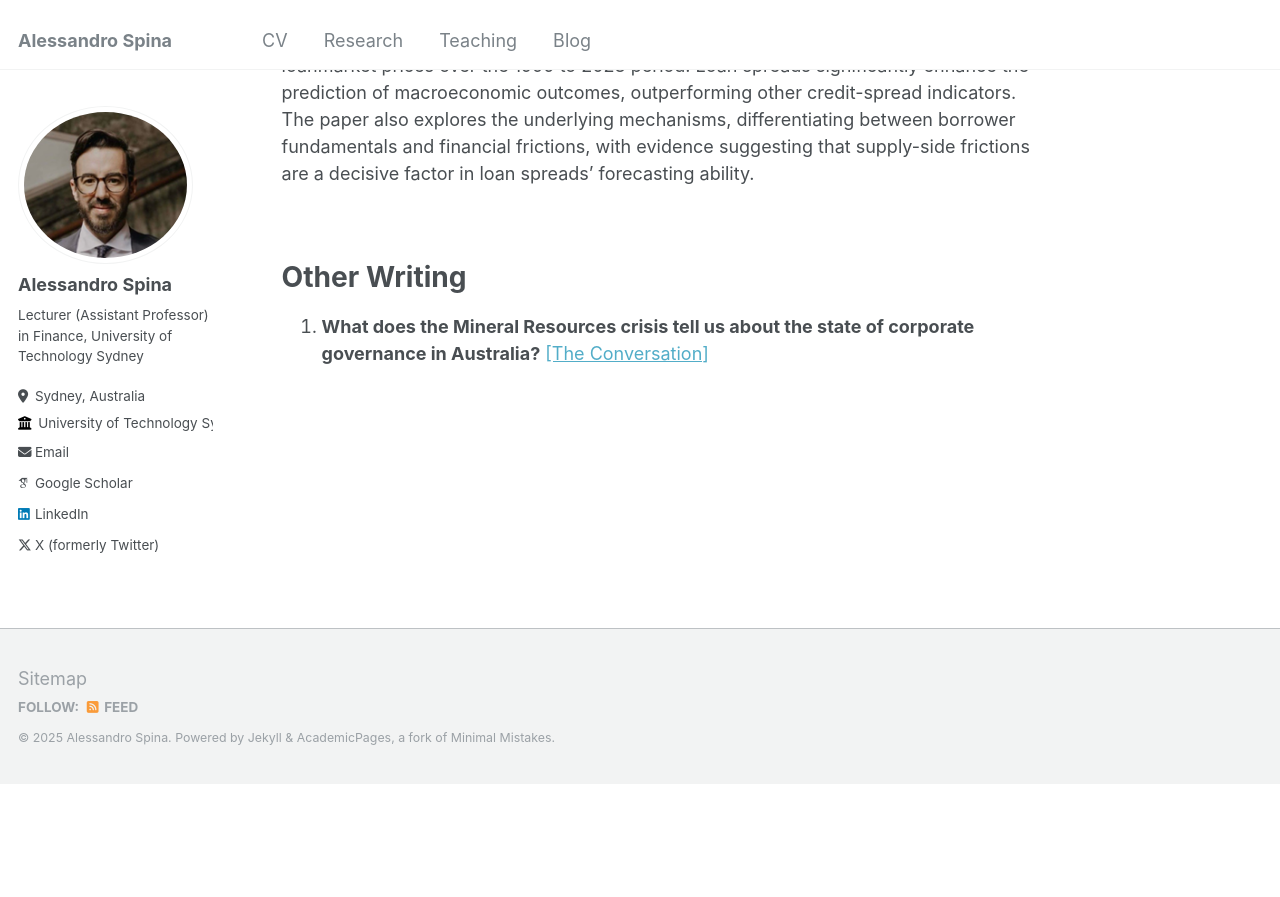
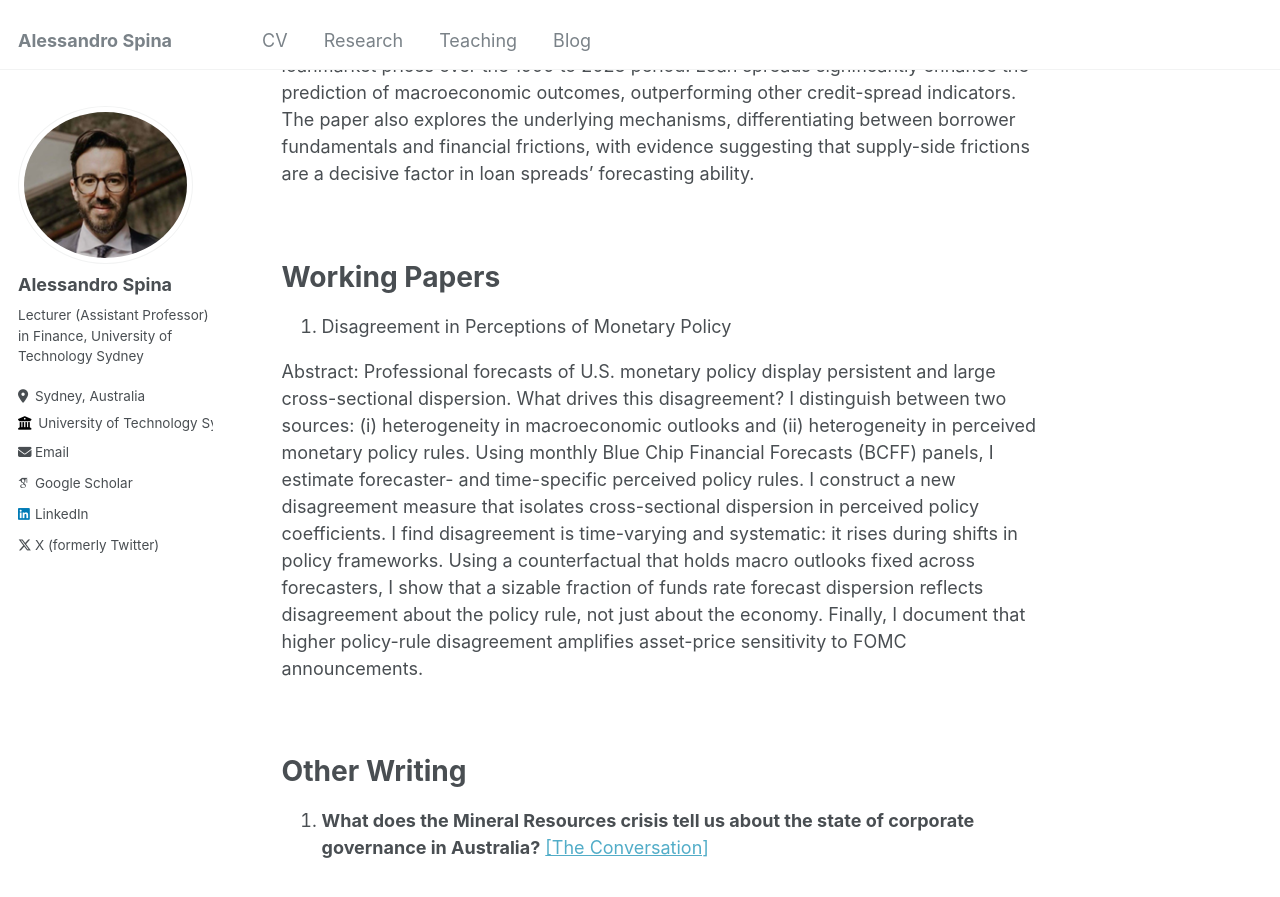
Before and after one commit to aspi6246/aspi6246.github.io, a Jekyll site: the page built from _pages/about.md, in a window 1280 px wide and 900 px high, scrolled down 533 px. Shown: the top 897 px of the window. Built offline with Jekyll 4.4.1, drawn with Linux system fonts in a browser that asks for light colours; some web fonts are replaced; before the commit the page ends 1316 px from its top, so only the background shows below that.

Commit message:
Update about.md

```diff
--- a/_pages/about.md
+++ b/_pages/about.md
@@ -22,6 +22,18 @@ Published Research
 Abstract: We investigate the predictive power of loan spreads for forecasting business cycles, specifically focusing on more constrained, intermediary-reliant firms. We introduce a novel loan-market-based credit spread constructed using secondary corporate loanmarket prices over the 1999 to 2023 period. Loan spreads significantly enhance the prediction of macroeconomic outcomes, outperforming other credit-spread indicators. The paper also explores the underlying mechanisms, differentiating between borrower fundamentals and financial frictions, with evidence suggesting that supply-side frictions are a decisive factor in loan spreads’ forecasting ability.
 
 
+<br>
+
+
+Working Papers
+======
+
+1. Disagreement in Perceptions of Monetary Policy
+
+Abstract: Professional forecasts of U.S. monetary policy display persistent and large cross-sectional dispersion. What drives this disagreement? I distinguish between two sources: (i) heterogeneity in macroeconomic outlooks and (ii) heterogeneity in perceived monetary policy rules. Using monthly Blue Chip Financial Forecasts (BCFF) panels, I estimate forecaster- and time-specific perceived policy rules. I construct a new disagreement measure that isolates cross-sectional dispersion in perceived policy coefficients. I find disagreement is time-varying and systematic: it rises during shifts in policy frameworks. Using a counterfactual that holds macro outlooks fixed across forecasters, I show that a sizable fraction of funds rate forecast dispersion reflects disagreement about the policy rule, not just about the economy. Finally, I document that higher policy-rule disagreement amplifies asset-price sensitivity to FOMC announcements.
+
+
+
 
 <br>
 
```
